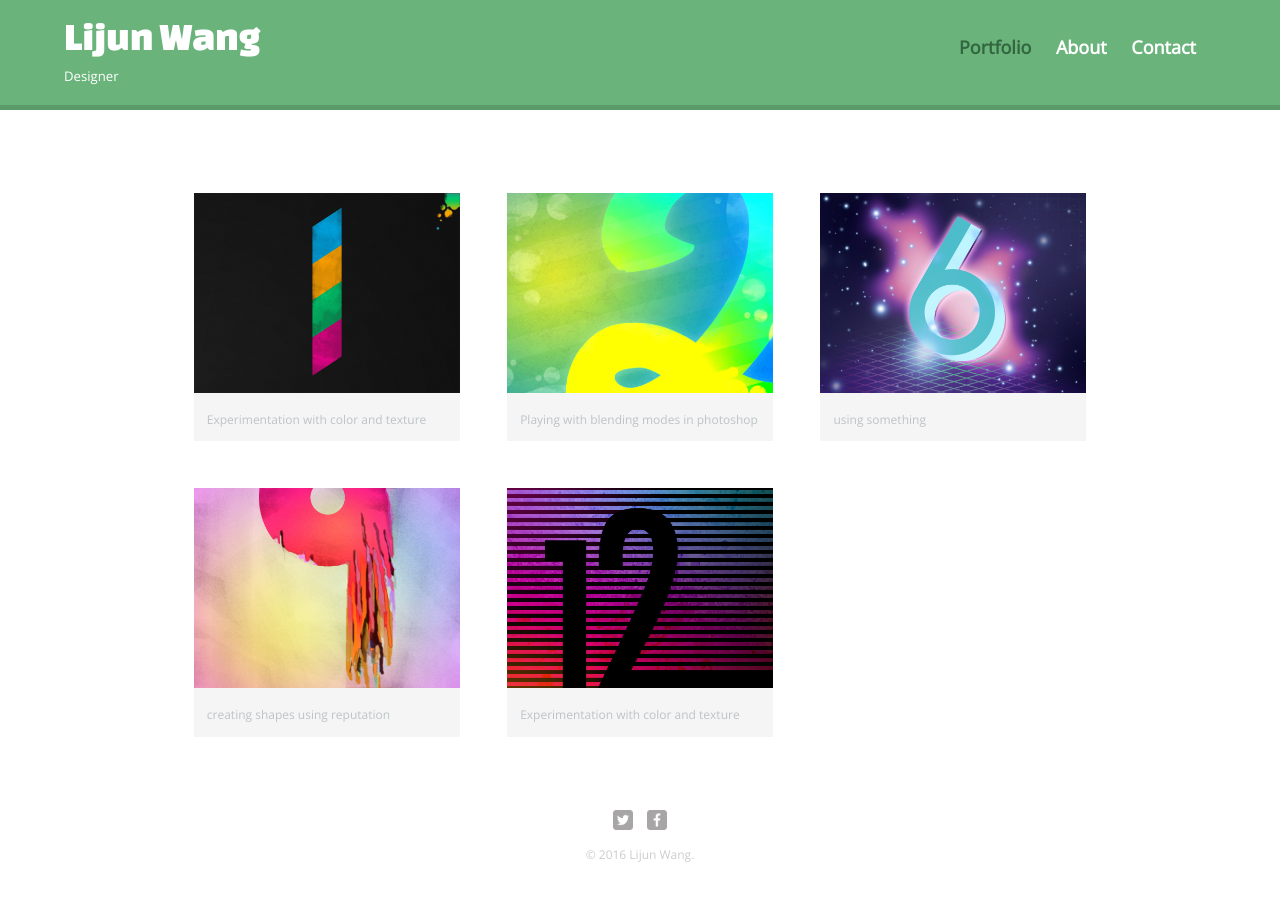
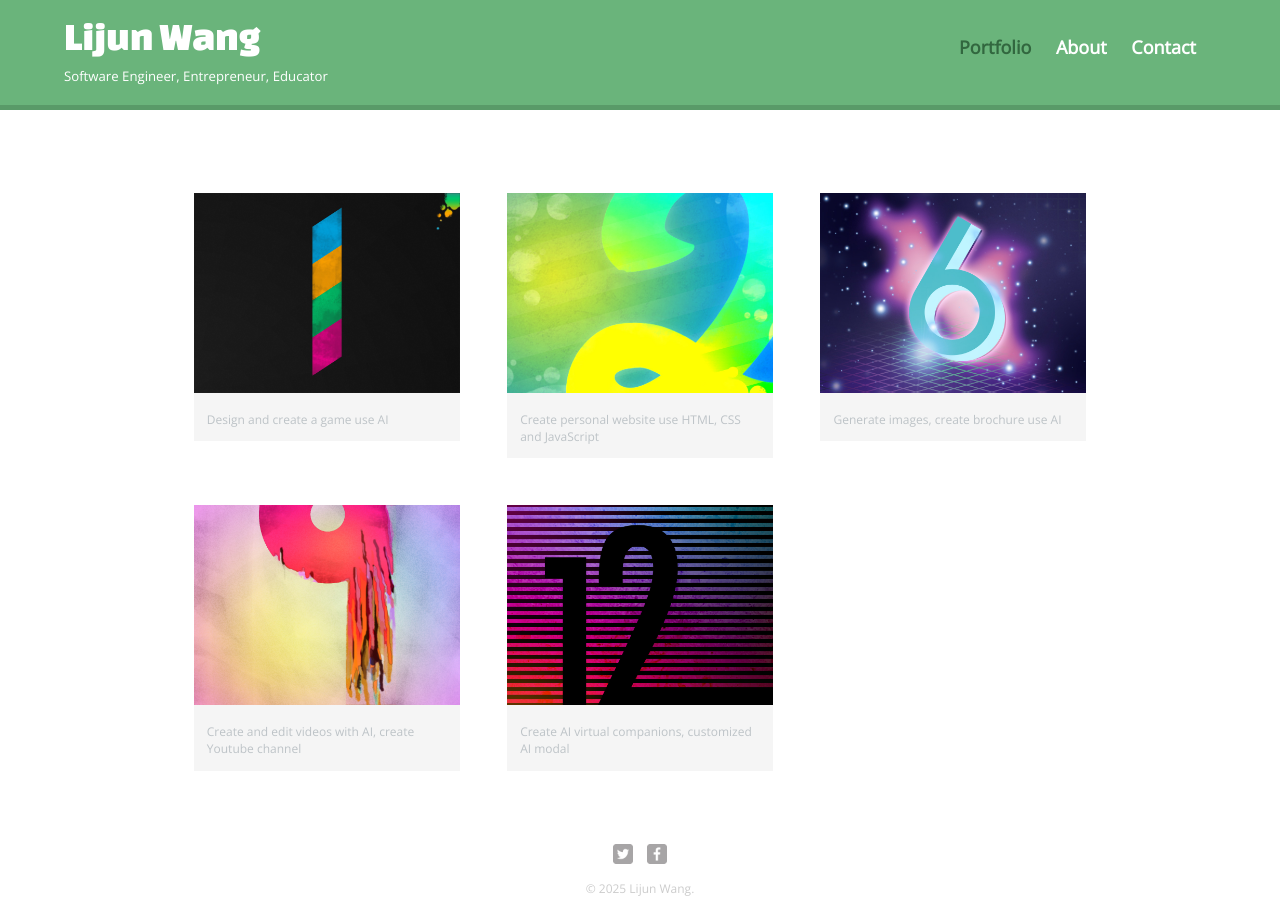
Before and after one commit to Lijun21/Web, a plain HTML site: page index.html in a window 1280 px wide. Before the commit the page ends 875 px from the top, so only its background shows below. Drawn offline with nearby package versions, Linux system fonts and the light colour scheme.

Commit message:
update from 2016 to 2024 index page

```diff
--- a/index.html
+++ b/index.html
@@ -14,7 +14,7 @@
     <header>
       <a href="index.html" id = "logo">
         <h1>Lijun Wang</h1>
-        <h2>Designer</h2>
+        <h2>Software Engineer, Entrepreneur, Educator</h2>
       </a>
       <nav>
         <ul>
@@ -30,31 +30,31 @@
           <li>
             <a href ="img/numbers-01.jpg">
               <img src="img/numbers-01.jpg" alt="">
-              <p>Experimentation with color and texture</p>
+              <p>Design and create a game use AI </p>
             </a>
           </li>
            <li>
             <a href ="img/numbers-02.jpg">
               <img src="img/numbers-02.jpg" alt="">
-              <p>Playing with blending modes in photoshop</p>
+              <p>Create personal website use HTML, CSS and JavaScript</p>
             </a>
           </li>
           <li>
             <a href ="img/numbers-06.jpg">
               <img src="img/numbers-06.jpg" alt="">
-              <p>using something </p>
+              <p>Generate images, create brochure use AI </p>
             </a>
           </li>
           <li>
             <a href ="img/numbers-09.jpg">
               <img src="img/numbers-09.jpg" alt="">
-              <p>creating shapes using reputation</p>
+              <p>Create and edit videos with AI, create Youtube channel </p>
             </a>
           </li>
           <li>
             <a href ="img/numbers-12.jpg">
               <img src="img/numbers-12.jpg" alt="">
-              <p>Experimentation with color and texture</p>
+              <p>Create AI virtual companions, customized AI modal </p>
             </a>
           </li>
         </ul>
@@ -62,7 +62,7 @@
       <footer>
         <a href="https://twitter.com/LijunWang42"><img src="img/twitter-wrap.png" alt="Twitter logo" class="social-icon"></a>
         <a href="https://www.facebook.com"><img src="img/facebook-wrap.png" alt="facebook logo" class="social-icon"></a>
-        <p>&copy; 2016 Lijun Wang.</p>
+        <p>&copy; 2025 Lijun Wang.</p>
       </footer>
     </div>
   </body>
```
